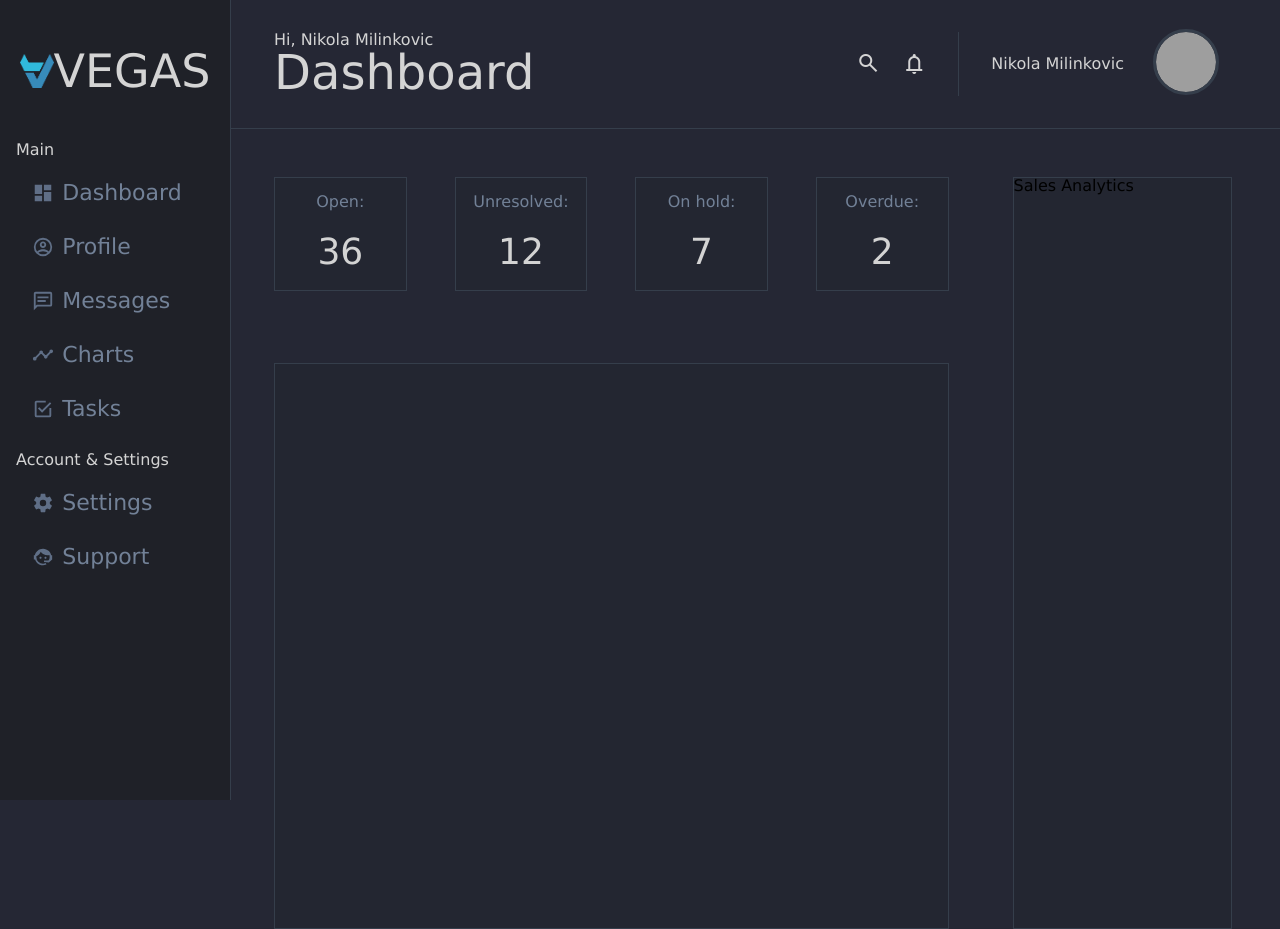
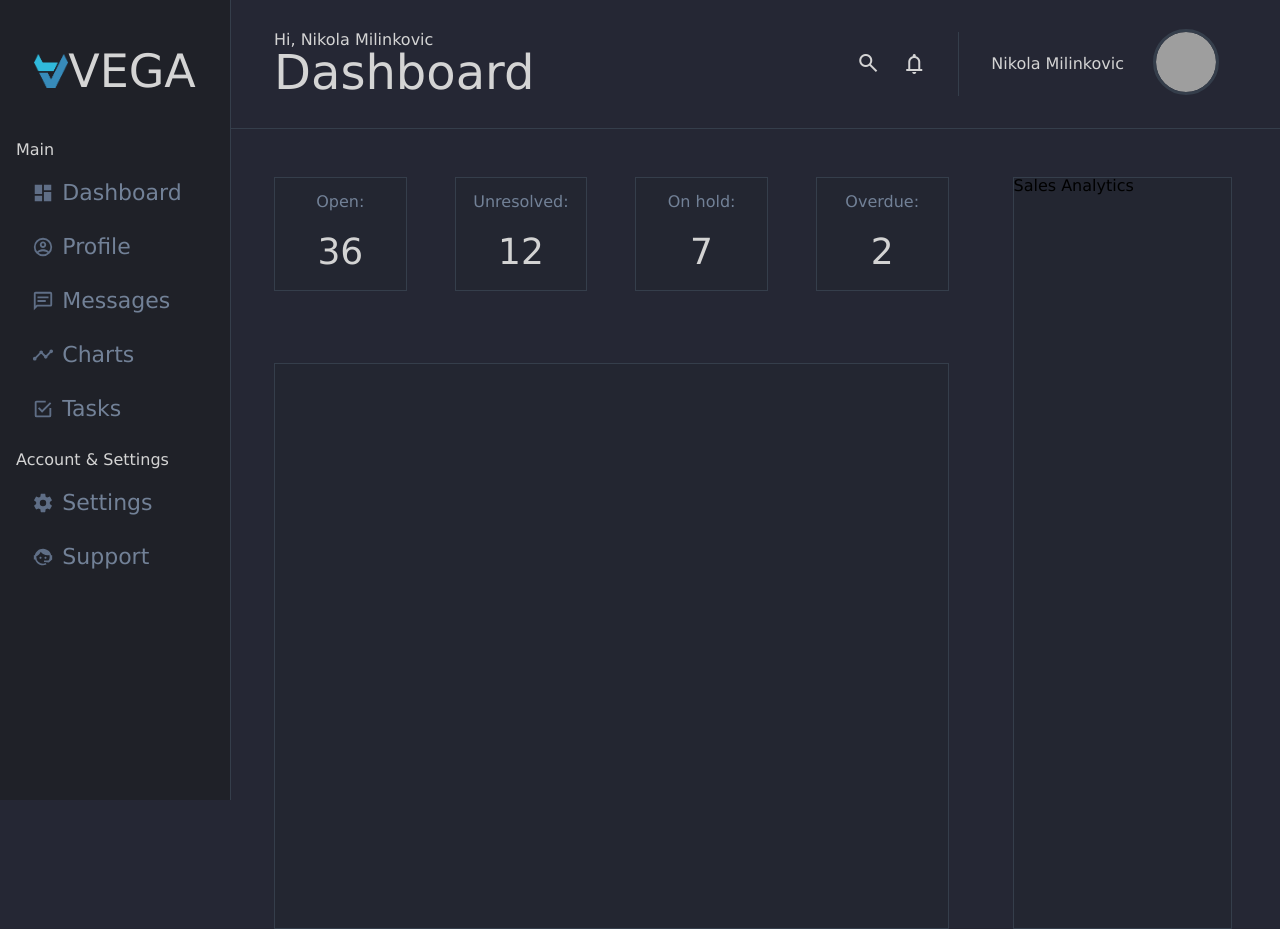
Before and after one commit to NikolaMilinkovic/admin-dashboard, a plain HTML site: page index.html in a window 1280 px wide. Shown: the top 929 px of the page. Drawn offline with nearby package versions, Linux system fonts and the light colour scheme; grey boxes are pictures that could not be loaded.

Commit message:
Unknown changes to index

```diff
--- a/index.html
+++ b/index.html
@@ -21,7 +21,7 @@
         <header>
                 <div id="logo-container">
                     <img src="./Images/Icons/VEGAS.png" alt="" class="logo">
-                    <p class="logo-text">VEGAS</p>
+                    <p class="logo-text">VEGA</p>
                 </div>
                 <p id="nav-link-label">Main</p>
             <nav>
```
